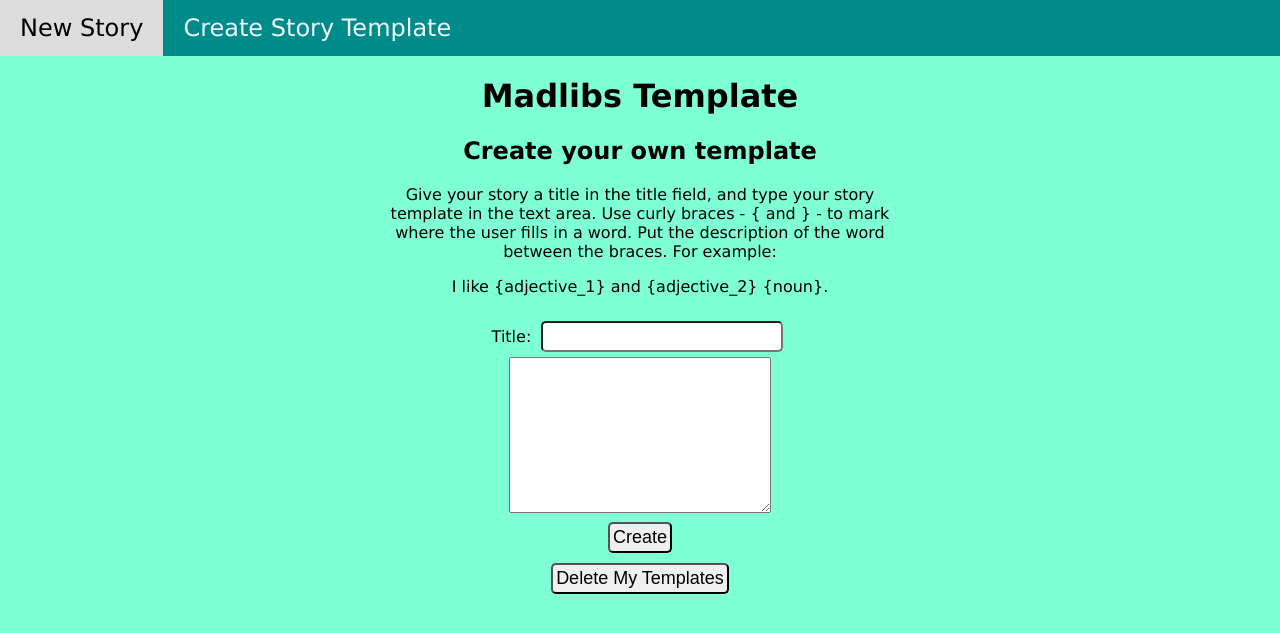
After one commit to lauramoon/flask-madlibs, a Flask app: page /new_template in a window 1280 px wide. The commit adds this page. Shown: the top 633 px of the page. Run offline with Flask 2, Linux system fonts and the light colour scheme.

Commit message:
add css, story selection, user-created templates

```diff
--- a/app.py
+++ b/app.py
@@ -1,17 +1,37 @@
 from flask import Flask, request, render_template
 from flask_debugtoolbar import DebugToolbarExtension
-from stories import Story, story
+from stories import Story, story_map
 
 app = Flask(__name__)
 
 app.config['SECRET_KEY'] = "ilovecats"
 debug = DebugToolbarExtension(app)
 
+story_title=""
+
 @app.route('/')
+def story_select():
+    titles = list(story_map.keys())
+    return render_template('index.html', titles=titles)
+
+@app.route('/form')
 def show_form():
-    return render_template('index.html', prompts=story.prompts)
+    title = request.args.get('title')
+    story = story_map.get(title, "")
+    prompts = story.prompts if story else []
+    return render_template('form.html', prompts=prompts, title=title)
 
 @app.route('/story')
 def show_story():
-    story_text = story.generate(request.args)
-    return render_template('story.html', text=story_text)
+    title = request.args['title']
+    if title in story_map:
+        story_text = story_map[title].generate(request.args)
+    else:
+        story_dict = request.args.to_dict()
+        new_story = Story(story_dict.keys(), request.args['template'])
+        story_text = new_story.generate(request.args)
+    return render_template('story.html', title=title, text=story_text)
+
+@app.route('/new_template')
+def new_template():
+    return render_template('new_template.html')
--- /dev/null
+++ b/static/app.css
@@ -0,0 +1,52 @@
+body {
+    background-color: aquamarine;
+    font-family: Verdana, Geneva, Tahoma, sans-serif;
+    padding: 0;
+    margin: 0;
+}
+
+.navbar {
+    background-color: darkcyan;
+    overflow: hidden;
+}
+
+.navbar a {
+    float: left;
+    color: aliceblue;
+    text-align: center;
+    padding: 14px 20px;
+    text-decoration: none;
+    font-size: 1.5rem;
+}
+
+.navbar a:hover {
+    background-color: #ddd;
+    color: black
+}
+
+.main-content {
+    max-width: 500px;
+    margin: auto;
+    text-align: center;
+}
+
+.madlibs-form {
+    width: 350px;
+    margin: 20px auto;
+}
+
+.form-element {
+    margin: 5px;
+    font-size: large;
+    border-radius: 5px;
+    padding: 3px;
+}
+
+.prompt-div {
+    text-align: right;
+}
+
+.story-div {
+    max-width: 500px;
+    margin: auto;
+}
--- /dev/null
+++ b/static/new_template.js
@@ -0,0 +1,73 @@
+const newTemplateForm = document.querySelector('#new-template-form');
+const deleteTemplatesButton = document.querySelector('#delete-local-templates');
+const titleField = document.querySelector('#title');
+const templateField = document.querySelector('#new-template');
+
+function parseTemplate(template) {
+    console.log(template);
+    const params = new Array();
+    let param = "";
+    let in_param = false
+    for (char of template) {
+        if (char === '}') {
+            params.push(param);
+            param = "";
+            in_param = false;
+
+        } else if (in_param) {
+            param += char
+        } else if (char === '{') {
+            in_param = true;
+        }
+    }
+    return params;
+}
+
+function addToLocalStorage(params, template, title) {
+    const templateJSON = {
+        title,
+        params,
+        template
+    }
+    let savedTemplates;
+    if (localStorage.getItem('savedTemplates')) {
+        savedTemplates = JSON.parse(localStorage.getItem('savedTemplates'));
+        const titleList = savedTemplates.map((template) => template.title)
+        if (titleList.includes(title)) {
+            alert("A story with that title already exists. Please try another title.");
+        } else {
+            savedTemplates.push(templateJSON);
+            alert("Template saved. Click 'New Story' to try it out.");
+        }
+    } else {
+        savedTemplates = [templateJSON];
+        alert("Template saved. Click 'New Story' to try it out.");
+    }
+
+    localStorage.setItem('savedTemplates', JSON.stringify(savedTemplates));
+}
+
+
+newTemplateForm.addEventListener('submit', function(e) {
+    e.preventDefault();
+    const title = titleField.value;
+    const new_template = templateField.value;
+
+    try {
+        console.log(title, new_template);
+        const params = parseTemplate(new_template);
+        addToLocalStorage(params, new_template, title);
+        titleField.value = "";
+        templateField.value = "";
+    } catch(e) {
+        console.log(e);
+        alert ('Unable to parse template. Please try again.')
+    }
+})
+
+deleteTemplatesButton.addEventListener('click', function(e) {
+    if (confirm('Are you sure you want to delete your templates?')) {
+        localStorage.removeItem('savedTemplates');
+    }
+
+})
--- a/stories.py
+++ b/stories.py
@@ -43,3 +43,40 @@ story = Story(
     """Once upon a time in a long-ago {place}, there lived a
        large {adjective} {noun}. It loved to {verb} {plural_noun}."""
 )
+
+# Additional stories added
+
+new_story = Story(
+    ['noun', 'color', 'plural_noun', 'verb', 'adjective'],
+    """Once there was a sensitive {noun} that loved its {color} {plural_noun}.
+    One day, the {plural_noun} decided to {verb}. The {noun} felt {adjective}."""
+)
+
+next_story = Story(
+    ['noun', 'color_1', 'color_2', 'color_3', 'verb_1', 'verb_2', 'verb_3', 'place'],
+    """The {color_1} {noun} wants to {verb_1}. The {color_2} {noun} wants to {verb_2}.
+    The {color_3} {noun} wants to {verb_3}. Instead, they go to {place}."""
+)
+
+camping = Story(
+    ['noun_1', 'noun_2', 'noun_3', 'noun_4', 'adjective_1', 'adjective_2', 'verb'],
+    """A tall {noun_1} and a short {noun_2} went camping. They brought a big {adjective_1}
+    {noun_3} for sleeping and a small {noun_4} to {verb} the campfire. It was {adjective_2}.
+    """
+)
+
+walk = Story(
+    ['adjective_1', 'adjective_2', 'adjective_3',
+    'adjective_4', 'noun_1', 'noun_2', 'plural_noun', 'verb'],
+    """A jolly {adjective_1} {noun_1} and a grouchy {adjective_2} {noun_2} went for a walk.
+    They saw a family of {adjective_3} {plural_noun} about to {verb}.
+    They thought the {plural_noun} were {adjective_4}."""
+)
+
+story_map = {
+    "Set the Scene": story,
+    "Observation": new_story,
+    "Resolution": next_story,
+    "Camping": camping,
+    "The Walk": walk
+    }
--- /dev/null
+++ b/templates/base.html
@@ -0,0 +1,18 @@
+<!DOCTYPE html>
+<html lang="en">
+<head>
+    <meta charset="UTF-8">
+    <meta name="viewport" content="width=device-width, initial-scale=1.0">
+    <title>{% block title %} {% endblock %}</title>
+    <link rel="stylesheet" href="/static/app.css">
+</head>
+<body>
+    <nav class="navbar">
+        <a href="/">New Story</a>
+        <a href="/new_template">Create Story Template</a>
+    </nav>
+    <main class=main-content>
+        {% block content %} {% endblock%}
+    </main>
+</body>
+</html>
--- /dev/null
+++ b/templates/new_template.html
@@ -0,0 +1,36 @@
+{% extends 'base.html' %}
+
+{% block title %} Madlibs {% endblock %}
+
+{% block content %}
+    <h1>Madlibs Template</h1>
+    <h2>Create your own template</h2>
+    <p>
+        Give your story a title in the title field, and
+        type your story template in the text area. Use curly braces - { and } - to
+        mark where the user fills in a word. Put the description of the word
+        between the braces. For example:
+    </p>
+    <p>
+        I like {adjective_1} and {adjective_2} {noun}.
+    </p>
+    <form action="" id="new-template-form" class="madlibs-form">
+        <div>
+            <label for="title">Title:</label>
+            <input class="form-element" id="title" type="text" name="title">
+        </div>
+        <div>
+            <textarea name="new-template" id="new-template" cols="30" rows="10"></textarea>
+        </div>
+        <div>
+            <button class="form-element button">Create</button>
+        </div>
+        <div>
+            <button type=button id=delete-local-templates class="form-element button">
+                Delete My Templates
+            </button>
+        </div>
+
+    </form>
+    <script src="/static/new_template.js"></script>
+{% endblock %}
```
Also changed, not shown: static/get_titles.js (added, +11 -0 lines), static/params.js (added, +38 -0 lines), templates/form.html (added, +19 -0 lines), templates/index.html (+17 -16 lines), templates/story.html (+12 -12 lines).
